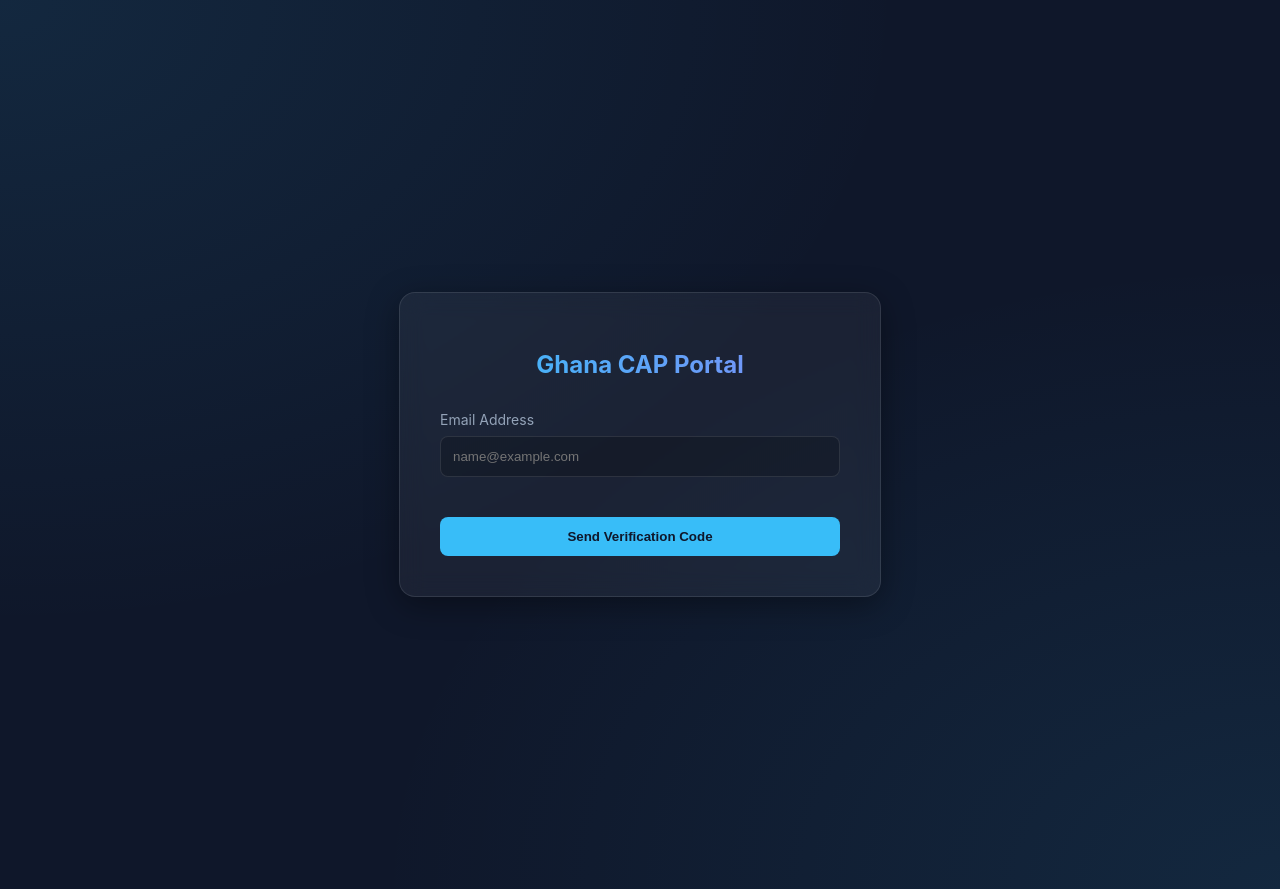
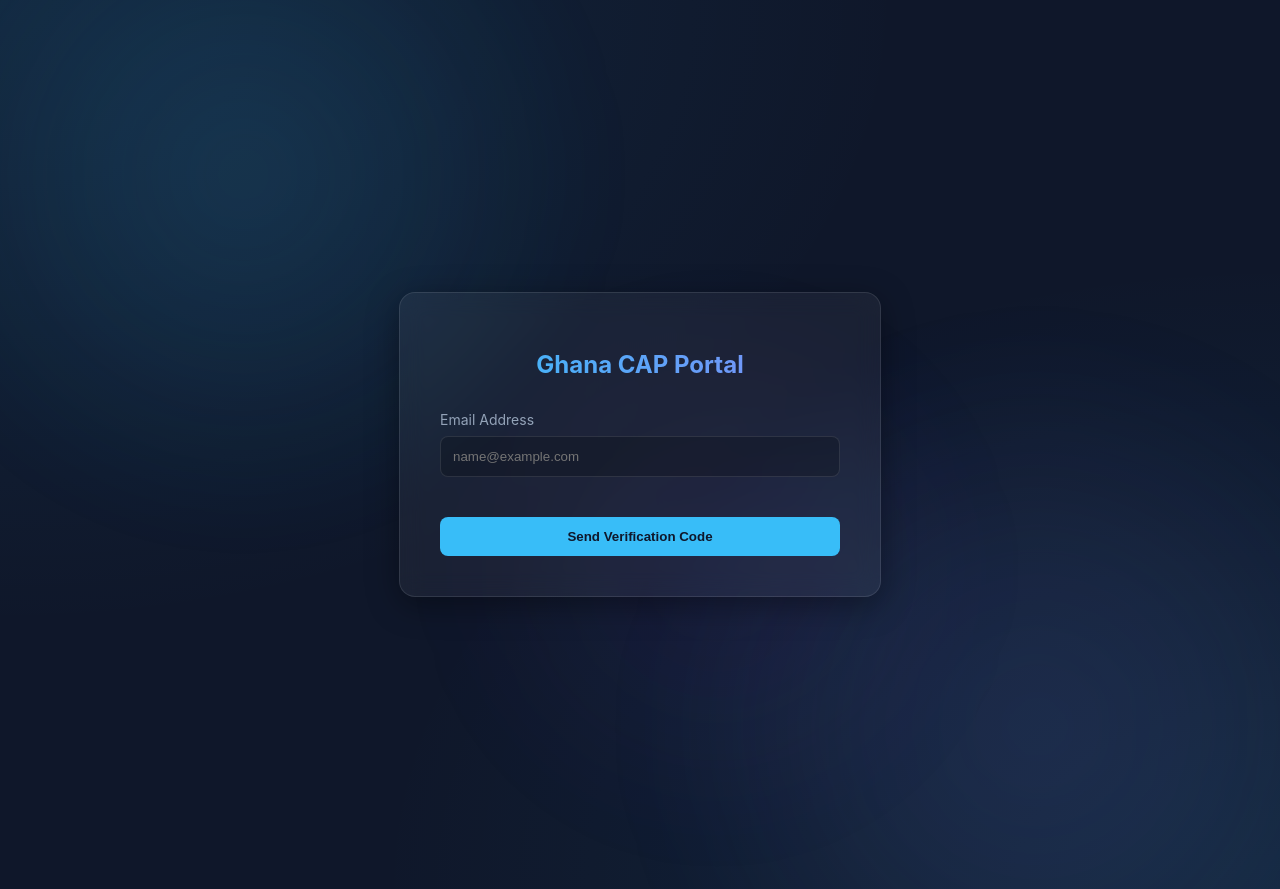
Before and after one commit to Gaudbodi/ECOP, a Flask app: page /login in a window 1280 px wide. Run offline with Flask 3, Linux system fonts and the light colour scheme; some libraries are stand-ins or nearby versions.

Commit message:
feat(260605-dzy): add pure-CSS animated glassmorphism background to login page
- Add fixed .login-bg layer (z-index 0) behind the .login-card (z-index 1)
- Three soft cyan/indigo/violet radial-gradient blobs drifting via @keyframes (transform/opacity only)
- prefers-reduced-motion: reduce disables animation, static gradient remains
- No script tags, no dependencies; form/csrf_token/step toggle unchanged

```diff
--- a/templates/login.html
+++ b/templates/login.html
@@ -25,9 +25,89 @@
             align-items: center;
             justify-content: center;
             height: 100vh;
+            overflow: hidden;
+        }
+
+        /* Animated, abstract glassmorphism backdrop — sits behind .login-card.
+           Pure CSS: only transform/opacity are animated for GPU compositing.
+           The card's backdrop-filter blur diffuses these blobs, preserving legibility. */
+        .login-bg {
+            position: fixed;
+            inset: 0;
+            z-index: 0;
+            pointer-events: none;
+            overflow: hidden;
+        }
+
+        .login-bg::before,
+        .login-bg::after {
+            content: "";
+            position: absolute;
+            border-radius: 50%;
+            filter: blur(60px);
+            will-change: transform, opacity;
+        }
+
+        /* Cyan blob, top-left drift */
+        .login-bg::before {
+            width: 55vmax;
+            height: 55vmax;
+            top: -15vmax;
+            left: -10vmax;
+            background: radial-gradient(circle at center, rgba(56, 189, 248, 0.16) 0%, rgba(56, 189, 248, 0) 70%);
+            animation: blobDriftA 22s ease-in-out infinite alternate;
+        }
+
+        /* Indigo blob, bottom-right drift */
+        .login-bg::after {
+            width: 60vmax;
+            height: 60vmax;
+            bottom: -18vmax;
+            right: -12vmax;
+            background: radial-gradient(circle at center, rgba(129, 140, 248, 0.14) 0%, rgba(139, 92, 246, 0) 70%);
+            animation: blobDriftB 26s ease-in-out infinite alternate;
+        }
+
+        /* A third, slower violet band for depth */
+        .login-bg-extra {
+            position: absolute;
+            top: 30%;
+            left: 35%;
+            width: 45vmax;
+            height: 45vmax;
+            border-radius: 50%;
+            filter: blur(70px);
+            background: radial-gradient(circle at center, rgba(139, 92, 246, 0.10) 0%, rgba(139, 92, 246, 0) 70%);
+            will-change: transform, opacity;
+            animation: blobDriftC 18s ease-in-out infinite alternate;
+        }
+
+        @keyframes blobDriftA {
+            0%   { transform: translate(0, 0) scale(1); opacity: 0.85; }
+            100% { transform: translate(8vmax, 6vmax) scale(1.18); opacity: 1; }
+        }
+
+        @keyframes blobDriftB {
+            0%   { transform: translate(0, 0) scale(1.1); opacity: 0.9; }
+            100% { transform: translate(-7vmax, -5vmax) scale(0.92); opacity: 1; }
+        }
+
+        @keyframes blobDriftC {
+            0%   { transform: translate(-4vmax, 3vmax) scale(0.95); opacity: 0.7; }
+            100% { transform: translate(5vmax, -4vmax) scale(1.12); opacity: 1; }
+        }
+
+        @media (prefers-reduced-motion: reduce) {
+            .login-bg::before,
+            .login-bg::after,
+            .login-bg-extra {
+                animation: none;
+            }
         }
 
         .login-card {
+            position: relative;
+            z-index: 1;
             background: var(--glass-bg);
             backdrop-filter: blur(12px);
             border: 1px solid var(--glass-border);
@@ -94,6 +174,9 @@
     </style>
 </head>
 <body>
+    <div class="login-bg" aria-hidden="true">
+        <div class="login-bg-extra"></div>
+    </div>
     <div class="login-card">
         <h1>Ghana CAP Portal</h1>
         {% if error %}
```
